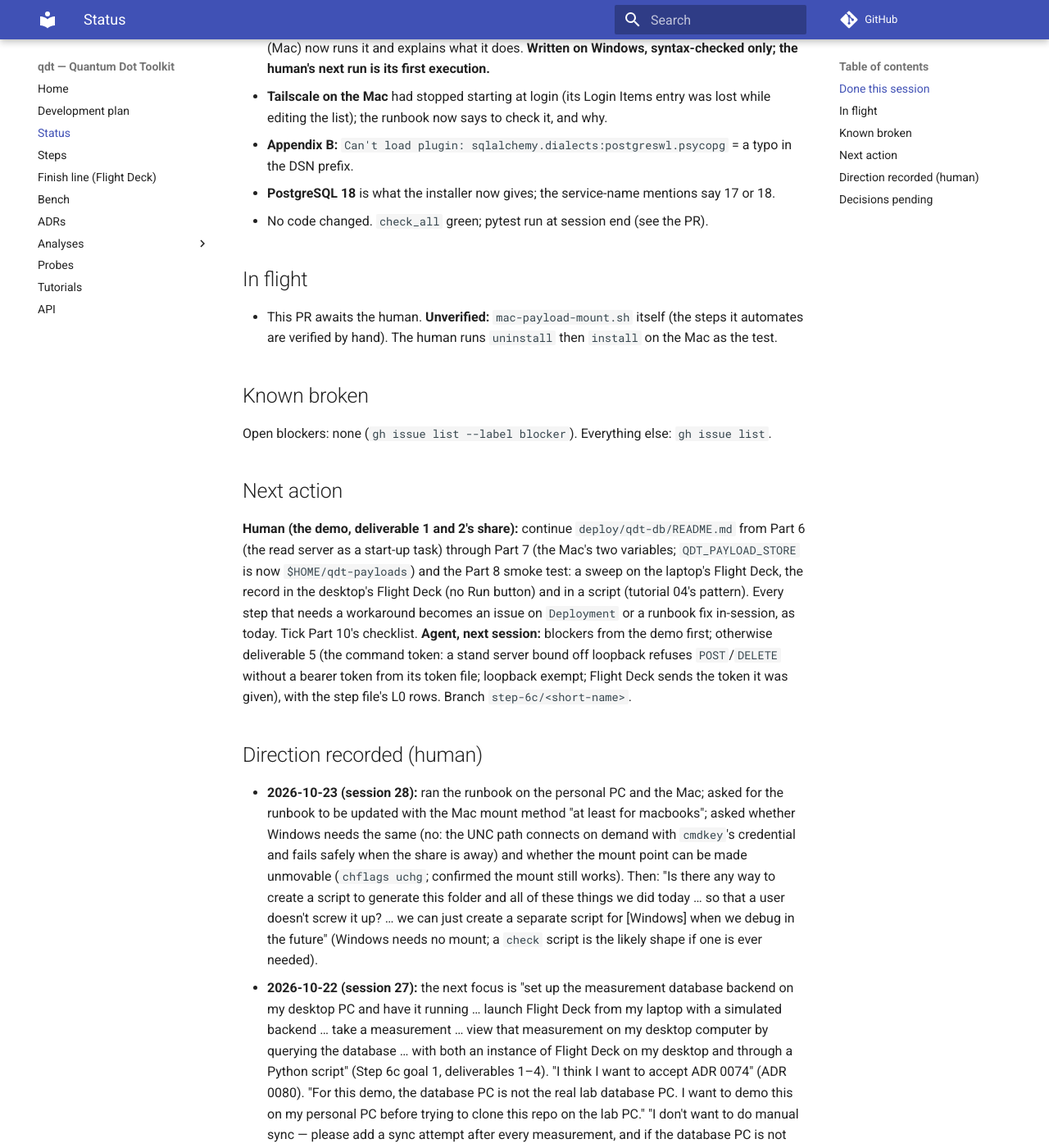
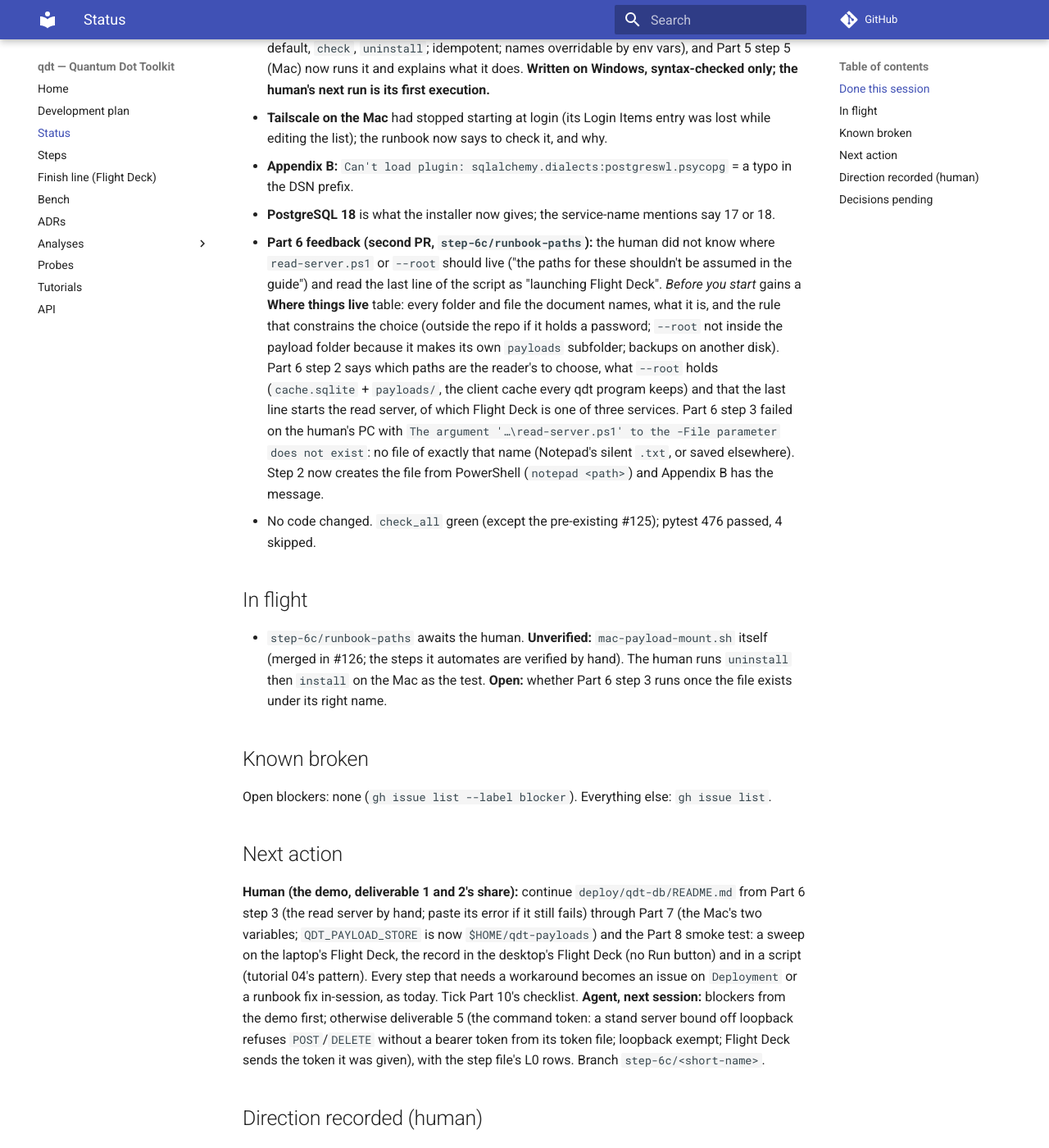
Before and after one commit to CowboyQuantum/qdt, an MkDocs documentation site: the page built from docs/STATUS.md, in a window 1280 px wide and 1400 px high, scrolled down 991 px. Shown: the whole window at 82% size. Built offline with MkDocs 1.6.1 and Material for MkDocs 9.7.7, drawn with Linux system fonts in a browser that asks for light colours; comment, search, counter and statistics services are not loaded; some of the changed text lies outside the part shown.

Commit message:
docs(deploy): runbook — every path is the reader's choice; what --root holds; read-server.ps1 created by name
From the human's run of Part 6: "the paths for these shouldn't be assumed in the guide". Before you start
gains a Where-things-live table (every folder and file the document names, what it is, the rule that
constrains the choice). Part 6 step 2 says the script file is the reader's to place (outside the repo: it
holds a password), is created from PowerShell so Notepad cannot add .txt (step 3 failed with "-File ...
does not exist"), explains what --root holds (cache.sqlite + payloads/, the client cache) and where not
to put it, and that the last line starts the read server, of which Flight Deck is one of three services.
Appendix B: the -File message. STATUS.md updated.

Co-Authored-By: Claude Fable 5.1 <noreply@anthropic.com>

```diff
--- a/docs/STATUS.md
+++ b/docs/STATUS.md
@@ -8,8 +8,9 @@
 slice is in L0 (deliverables 2 code half, 3, 4; PR #121 merged); the `qdt-db` runbook (deliverable 1) is
 being run for the first time on the human's personal Windows PC and Mac laptop — Parts 1–5 done, Part 6
 onward not yet. Steps 0–6 and 6b are DONE. Milestone `Deployment`.
-**Branch:** `step-6c/runbook-mac-mount` (PR against `main`; the human merges). Earlier: #123 (runbook
-rewritten for a reader new to PostgreSQL) and #124 (Windows and Mac versions of every laptop-side step).
+**Branch:** `step-6c/runbook-paths` (PR against `main`; the human merges). Merged today: #126 (Mac mount
++ `mac-payload-mount.sh`). Earlier: #123 (runbook rewritten for a reader new to PostgreSQL) and #124
+(Windows and Mac versions of every laptop-side step).
 **Last session:** 2026-10-23 (session 28: the human's first run of the runbook, with the agent fixing the
 runbook as problems appeared), no bench.
 
@@ -35,18 +36,30 @@ runbook as problems appeared), no bench.
     list); the runbook now says to check it, and why.
   - **Appendix B:** `Can't load plugin: sqlalchemy.dialects:postgreswl.psycopg` = a typo in the DSN prefix.
   - **PostgreSQL 18** is what the installer now gives; the service-name mentions say 17 or 18.
-- No code changed. `check_all` green; pytest run at session end (see the PR).
+- **Part 6 feedback (second PR, `step-6c/runbook-paths`):** the human did not know where
+  `read-server.ps1` or `--root` should live ("the paths for these shouldn't be assumed in the guide") and
+  read the last line of the script as "launching Flight Deck". *Before you start* gains a **Where things
+  live** table: every folder and file the document names, what it is, and the rule that constrains the
+  choice (outside the repo if it holds a password; `--root` not inside the payload folder because it makes
+  its own `payloads` subfolder; backups on another disk). Part 6 step 2 says which paths are the reader's
+  to choose, what `--root` holds (`cache.sqlite` + `payloads/`, the client cache every qdt program keeps)
+  and that the last line starts the read server, of which Flight Deck is one of three services.
+  Part 6 step 3 failed on the human's PC with `The argument '…\read-server.ps1' to the -File parameter
+  does not exist`: no file of exactly that name (Notepad's silent `.txt`, or saved elsewhere). Step 2 now
+  creates the file from PowerShell (`notepad <path>`) and Appendix B has the message.
+- No code changed. `check_all` green (except the pre-existing #125); pytest 476 passed, 4 skipped.
 
 ## In flight
-- This PR awaits the human. **Unverified:** `mac-payload-mount.sh` itself (the steps it automates are
-  verified by hand). The human runs `uninstall` then `install` on the Mac as the test.
+- `step-6c/runbook-paths` awaits the human. **Unverified:** `mac-payload-mount.sh` itself (merged in
+  #126; the steps it automates are verified by hand). The human runs `uninstall` then `install` on the
+  Mac as the test. **Open:** whether Part 6 step 3 runs once the file exists under its right name.
 
 ## Known broken
 Open blockers: none (`gh issue list --label blocker`). Everything else: `gh issue list`.
 
 ## Next action
-**Human (the demo, deliverable 1 and 2's share):** continue `deploy/qdt-db/README.md` from Part 6 (the read
-server as a start-up task) through Part 7 (the Mac's two variables; `QDT_PAYLOAD_STORE` is now
+**Human (the demo, deliverable 1 and 2's share):** continue `deploy/qdt-db/README.md` from Part 6 step 3
+(the read server by hand; paste its error if it still fails) through Part 7 (the Mac's two variables; `QDT_PAYLOAD_STORE` is now
 `$HOME/qdt-payloads`) and the Part 8 smoke test: a sweep on the laptop's Flight Deck, the record in the
 desktop's Flight Deck (no Run button) and in a script (tutorial 04's pattern). Every step that needs a
 workaround becomes an issue on `Deployment` or a runbook fix in-session, as today. Tick Part 10's
```
Also changed, not shown: deploy/qdt-db/README.md (+45 -10 lines).
